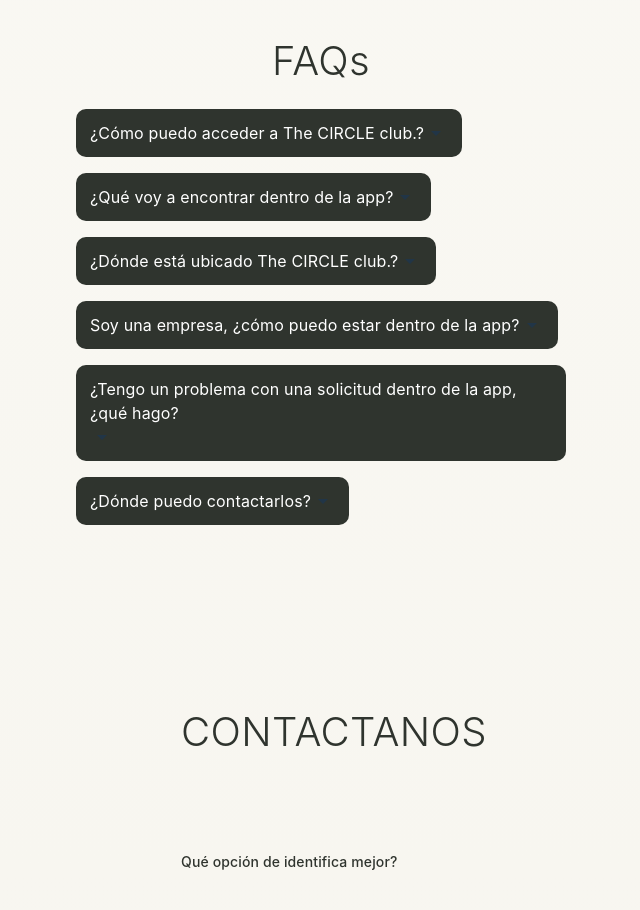
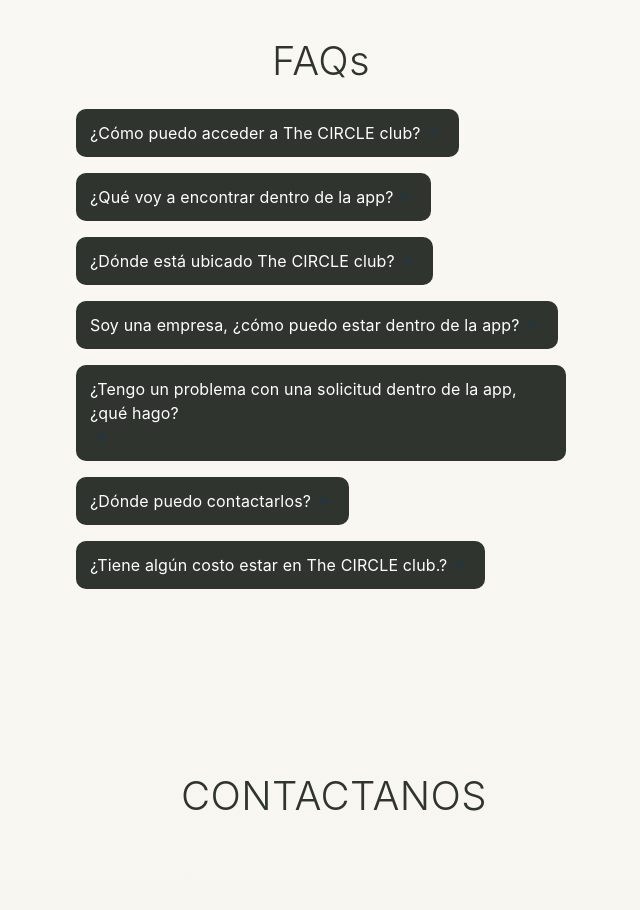
Before and after one commit to x8xIsanamix8x/TheCircleClub, a React (Vite) app: page / in a window 1280 px wide. Shown: the part 3640-4550 px from the top of the page, without its empty margins (319-959 px from the left). Built offline with nearby package versions, Linux system fonts and the light colour scheme; no server answers.

Commit message:
Adjust text in FAQs

```diff
--- a/src/components/FAQs.tsx
+++ b/src/components/FAQs.tsx
@@ -4,7 +4,7 @@
 
 const faqData = [
   {
-    question: '¿Cómo puedo acceder a The CIRCLE club.?',
+    question: '¿Cómo puedo acceder a The CIRCLE club?',
     answer:
       'Puedes hacerlo a través de nuestra web o descargando la app. Ten en cuenta que el registro no garantiza el acceso inmediato: evaluamos cada perfil y te notificaremos por correo electrónico si es aprobado.',
   },
@@ -14,23 +14,28 @@
       'Una selección curada de experiencias, productos y servicios exclusivos en Venezuela. Podrás solicitar colaboraciones con marcas a cambio de contenido en tus redes sociales.',
   },
   {
-    question: '¿Dónde está ubicado The CIRCLE club.?',
+    question: '¿Dónde está ubicado The CIRCLE club?',
     answer:
-      'Por ahora estamos operativos únicamente en Venezuela. Muy pronto llegaremos a Panamá y República Dominicana.',
+      'Por ahora estamos operativos únicamente en Venezuela. Muy pronto llegaremos a Panamá y República Dominicana. Podrás solicitar colaboraciones con marcas a cambio de contenido en tus redes sociales.',
   },
   {
     question: 'Soy una empresa, ¿cómo puedo estar dentro de la app?',
-    answer:'Contáctanos vía email o por WhatsApp. Te enviaremos toda la información necesaria para formar parte del club',
+    answer:'Contáctanos vía email o por WhatsApp. Te enviaremos toda la información necesaria para formar parte del club. ',
   },
   {
     question: '¿Tengo un problema con una solicitud dentro de la app, ¿qué hago?',
     answer:
-      'Por supuesto. Cada miembro tiene un cupo limitado de invitaciones que puede usar desde su panel.',
+      ' Nuestro servicio de atención al cliente está disponible por WhatsApp las 24 horas. Escríbenos y te ayudaremos de inmediato.',
   },
   {
     question: '¿Dónde puedo contactarlos?',
     answer:
       'Puedes escribirnos directamente a través del formulario de contacto en nuestra página web o por nuestras redes sociales.',
+  },
+  {
+    question: '¿Tiene algún costo estar en The CIRCLE club.?',
+    answer:
+      'No cobramos a los influencers por formar parte del club.',
   },
 ];
 
```
